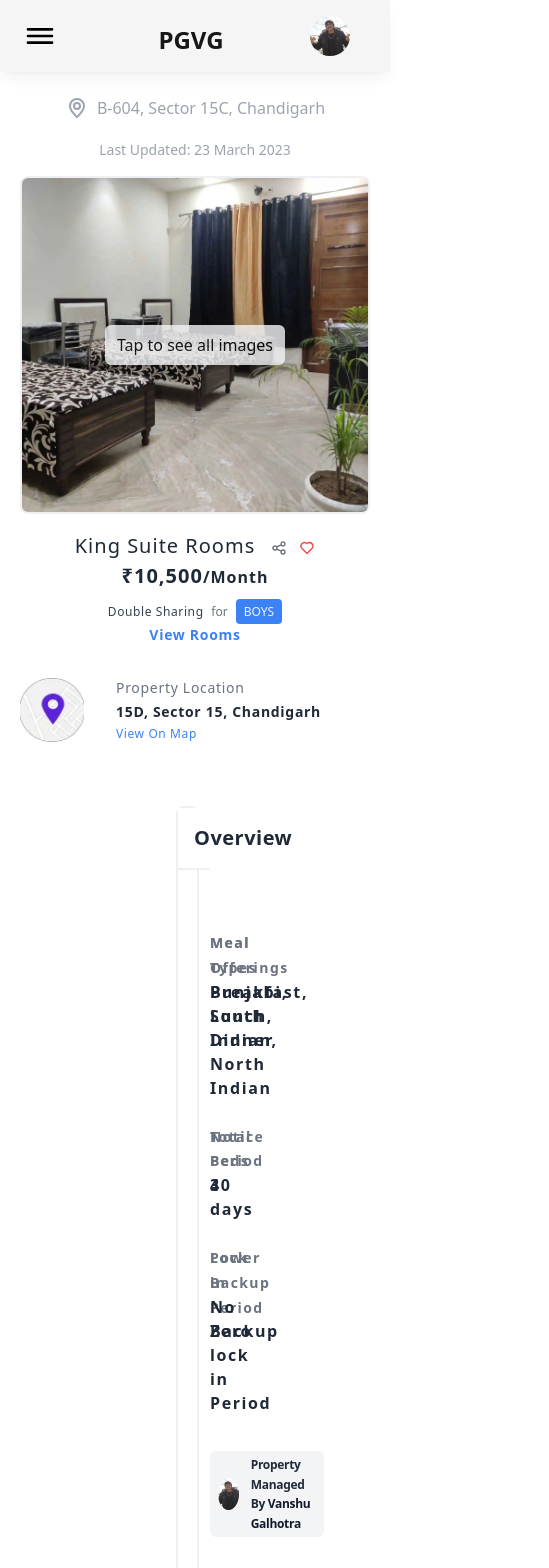
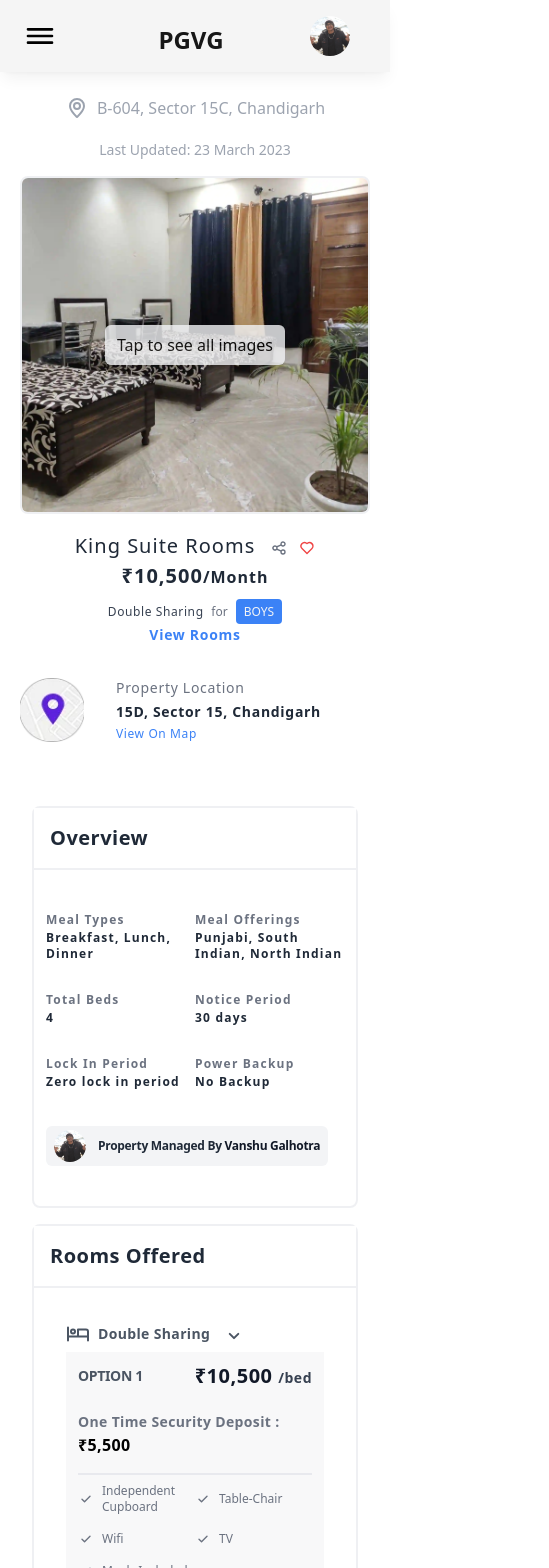
Before and after one commit to vanshugalhotra3332/PGVG, a Next.js app: page /pgs/1 in a window 390 px wide. Shown: the top 1568 px of the page, 549 px wide, since content can reach past the window. Built offline with nearby package versions, Linux system fonts and the light colour scheme.

Commit message:
style(PG details): designed explore neighbourhood tab

```diff
--- a/components/GalleryQuickView.js
+++ b/components/GalleryQuickView.js
@@ -43,7 +43,7 @@ const GalleryQuickView = ({ setShowQuickView }) => {
       <div className="image-carousel">
         <Carousel
           wrapAround={true}
-          slidesToShow={`${window.innerWidth > 1100 ? 2 : 1}`}
+          slidesToShow={`${window ? (window.innerWidth > 1100 ? 2 : 1) : 1}`}
           adaptiveHeight={true}
           autoplay={false}
           autoplayInterval={2000}
--- a/pages/pgs/[slug].js
+++ b/pages/pgs/[slug].js
@@ -11,14 +11,20 @@ import {
   UilCheck,
   UilWifi,
   UilRestaurant,
-  UilHouseUser,
   UilToiletPaper,
   UilWind,
   UilWater,
   UilCloudMoon,
   UilArrowRight,
+  UilBusAlt,
+  UilUniversity,
+  UilFilm,
+  UilMedkit,
+  UilTrees,
+  UilShoppingCartAlt,
 } from "@iconscout/react-unicons";
 
+import Map from "@/components/Map";
 import Image from "next/image";
 import GalleryQuickView from "@/components/GalleryQuickView";
 
@@ -188,9 +194,9 @@ const Slug = () => {
       </section>
 
       {/* tabs content & reviews */}
-      <section className="my-4 flex justify-between mx-44 relative gap-6">
+      <section className="my-4 flex justify-between lg:mx-44 mx-8 relative gap-6">
         {/* tabs content */}
-        <div className="tabs-content w-[60%]">
+        <div className="tabs-content lg:w-[60%] w-full">
           {/* overview div */}
           <div
             className="overview border-2 my-4 rounded-lg border-gray-200 border-opacity-60"
@@ -201,55 +207,31 @@ const Slug = () => {
                 Overview
               </h2>
             </div>
-            <div className="details pt-10 pb-6 px-8">
+            <div className="details lg:pt-10 pt-4 pb-6 lg:px-8 px-3">
               <div className="py-2 grid grid-cols-2">
-                <div className="info my-3">
-                  <span className="text-sm tracking-widest font-semibold text-gray-500 leading-relaxed">
-                    Meal Types
-                  </span>
-                  <p className="text-gray-800 text-base font-semibold tracking-widest">
-                    Breakfast, Lunch, Dinner
-                  </p>
+                <div className="overview-info">
+                  <span className="">Meal Types</span>
+                  <p className="">Breakfast, Lunch, Dinner</p>
                 </div>
-                <div className="info my-3">
-                  <span className="text-sm tracking-widest font-semibold text-gray-500 leading-relaxed">
-                    Meal Offerings
-                  </span>
-                  <p className="text-gray-800 text-base font-semibold tracking-widest">
-                    Punjabi, South Indian, North Indian
-                  </p>
+                <div className="overview-info">
+                  <span className="">Meal Offerings</span>
+                  <p className="">Punjabi, South Indian, North Indian</p>
                 </div>
-                <div className="info my-3">
-                  <span className="text-sm tracking-widest font-semibold text-gray-500 leading-relaxed">
-                    Total Beds
-                  </span>
-                  <p className="text-gray-800 text-base font-semibold tracking-widest">
-                    4
-                  </p>
+                <div className="overview-info">
+                  <span className="">Total Beds</span>
+                  <p className="">4</p>
                 </div>
-                <div className="info my-3">
-                  <span className="text-sm tracking-widest font-semibold text-gray-500 leading-relaxed">
-                    Notice Period
-                  </span>
-                  <p className="text-gray-800 text-base font-semibold tracking-widest">
-                    30 days
-                  </p>
+                <div className="overview-info">
+                  <span className="">Notice Period</span>
+                  <p className="">30 days</p>
                 </div>
-                <div className="info my-3">
-                  <span className="text-sm tracking-widest font-semibold text-gray-500 leading-relaxed">
-                    Lock in Period
-                  </span>
-                  <p className="text-gray-800 text-base font-semibold tracking-widest">
-                    Zero lock in Period
-                  </p>
+                <div className="overview-info">
+                  <span className="">Lock In Period</span>
+                  <p className="">Zero lock in period</p>
                 </div>
-                <div className="info my-3">
-                  <span className="text-sm tracking-widest font-semibold text-gray-500 leading-relaxed">
-                    Power Backup
-                  </span>
-                  <p className="text-gray-800 text-base font-semibold tracking-widest">
-                    No Backup
-                  </p>
+                <div className="overview-info">
+                  <span className="">Power Backup</span>
+                  <p className="">No Backup</p>
                 </div>
               </div>
               <div className="managed-by inline-flex py-1 my-4 px-2 rounded-md items-center bg-gray-100">
@@ -330,7 +312,7 @@ const Slug = () => {
                       <span className="text-base text-black">₹5,500</span>
                     </span>
                   </div>
-                  <div className="included grid grid-cols-3">
+                  <div className="included grid lg:grid-cols-3 grid-cols-2">
                     <div className="included-item inline-flex items-center py-2 gap-2">
                       <span>
                         <UilCheck className="h-4 w-4 text-gray-500" />
@@ -421,7 +403,7 @@ const Slug = () => {
                       <span className="text-base text-black">₹7,500</span>
                     </span>
                   </div>
-                  <div className="included grid grid-cols-3">
+                  <div className="included grid lg:grid-cols-3 grid-cols-2">
                     <div className="included-item inline-flex items-center py-2 gap-2">
                       <span>
                         <UilCheck className="h-4 w-4 text-gray-500" />
@@ -475,7 +457,7 @@ const Slug = () => {
                 Top Amenities
               </h2>
             </div>
-            <div className="amen bg-gray-100/60 py-4">
+            <div className="amen bg-gray-100/60 py-4 px-8 lg:px-0">
               <div className="item my-2 mx-4 max-w-[150px] inline-flex flex-col items-center justify-center px-2 py-1">
                 <div className="icon my-1">
                   <UilWifi className="h-6 w-6 text-gray-500" />
@@ -528,7 +510,10 @@ const Slug = () => {
           </div>
 
           {/* rules  */}
-          <div className="rules my-4 border-2 rounded-lg border-gray-200 border-opacity-60" id="rules">
+          <div
+            className="rules my-4 border-2 rounded-lg border-gray-200 border-opacity-60"
+            id="rules"
+          >
             <div className="title bg-white px-4 py-4 border-b-2 border-gray-200 border-opacity-60 ">
               <h2 className="text-xl text-gray-800 tracking-wide font-semibold">
                 Rules
@@ -586,10 +571,67 @@ const Slug = () => {
             </div>
           </div>
 
+          {/* explore neighbourhood */}
+          <div className="explore-neighbourhood my-4 border-2 rounded-lg border-gray-200 border-opacity-60">
+            <div className="title bg-white px-4 py-4 border-b-2 border-gray-200 border-opacity-60 ">
+              <h2 className="text-xl text-gray-800 tracking-wide font-semibold">
+                Explore Neighbourhood
+              </h2>
+            </div>
+            <div className="map-div px-4 py-4">
+              <div className="map">
+                <Map className="h-full" coords={[[30.7521, 76.7757]]} />
+              </div>
+              <div className="explore my-4 pt-2 px-4 flex items-center justify-between">
+                <div className="explore-item">
+                  <div>
+                    <UilBusAlt />
+                  </div>
+                  <span>Bus Stops</span>
+                </div>
+                <div className="explore-item">
+                  <div>
+                    <UilUniversity />
+                  </div>
+                  <span>Banks</span>
+                </div>
+                <div className="explore-item">
+                  <div>
+                    <UilFilm />
+                  </div>
+                  <span>Cinema</span>
+                </div>
+                <div className="explore-item">
+                  <div>
+                    <UilRestaurant />
+                  </div>
+                  <span>Food</span>
+                </div>
+                <div className="explore-item">
+                  <div>
+                    <UilMedkit />
+                  </div>
+                  <span>Medcare</span>
+                </div>
+                <div className="explore-item">
+                  <div>
+                    <UilTrees />
+                  </div>
+                  <span>Parks</span>
+                </div>
+                <div className="explore-item">
+                  <div>
+                    <UilShoppingCartAlt />
+                  </div>
+                  <span>Shopping</span>
+                </div>
+              </div>
+            </div>
+          </div>
         </div>
 
         {/* reviews */}
-        <div className="reviews w-1/4 sticky top-[44px]"></div>
+        <div className="hidden lg:block reviews lg:w-1/4 sticky top-[44px]"></div>
       </section>
     </>
   );
--- a/styles/globals.css
+++ b/styles/globals.css
@@ -68,4 +68,26 @@ input[type="range"]::-webkit-slider-thumb {
   .big-active-tab {
     @apply border-blue-500 border-b-2 text-blue-500;
   }
+  .overview-info {
+    @apply my-3;
+  }
+
+  .overview-info span {
+    @apply lg:text-sm text-xs tracking-widest font-semibold text-gray-500 leading-relaxed;
+  }
+  .overview-info p {
+    @apply text-gray-800 lg:text-base text-xs font-semibold tracking-widest;
+  }
+  .explore-item{
+    @apply inline-flex items-center flex-col justify-center px-2 cursor-pointer
+  }
+  .explore-item div{
+    @apply bg-white shadow-lg py-3 px-3 rounded-full border-2 border-gray-200 border-opacity-60
+  }
+  .explore-item div svg{
+    @apply text-blue-600 h-5 w-5
+  }
+  .explore-item span{
+    @apply text-gray-700 text-xs tracking-widest font-semibold pt-2 capitalize
+  }
 }
```
Also changed, not shown: public/Assets/img/icons/homeMarker.png (added).
